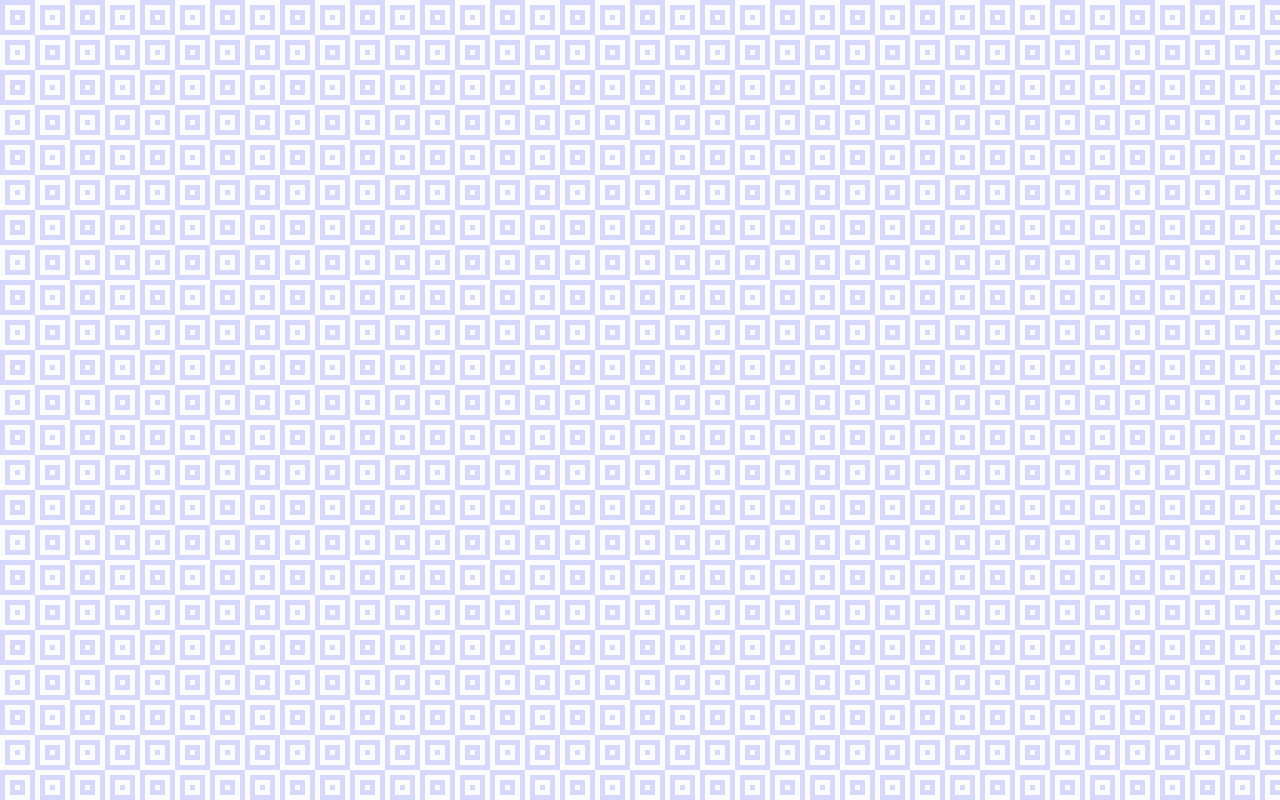
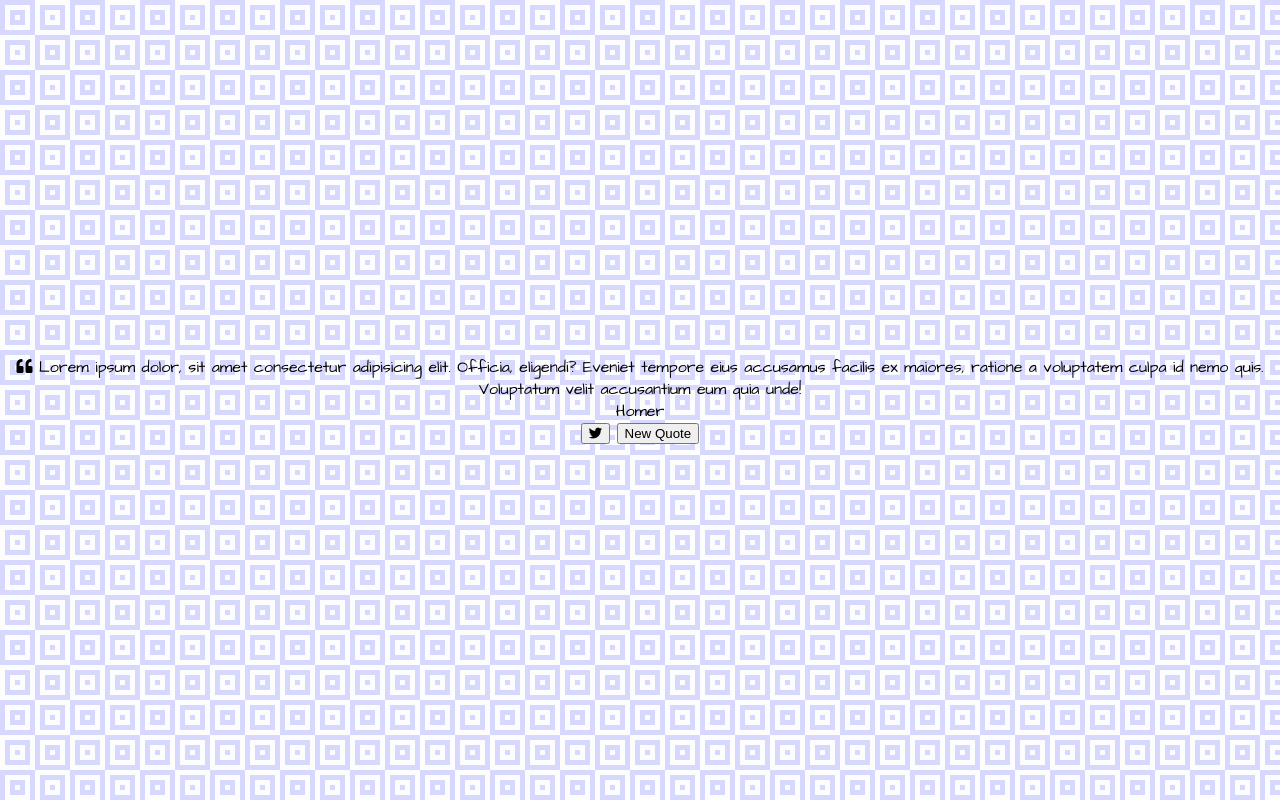
Before and after one commit to ondrissP/quote-generator, a plain HTML site: page index.html in a window 1280 px wide. Drawn offline with Linux system fonts and the light colour scheme.

Commit message:
HTML structure

```diff
--- a/index.html
+++ b/index.html
@@ -9,6 +9,27 @@
     <link rel="stylesheet" href="style.css">
 </head>
 <body>
+    <main class="quote-container" id="quote-container">
+        <!-- Quote -->
+        <div class="quote-text">
+            <i class="fas fa-quote-left"></i>
+            <span id="quote"> Lorem ipsum dolor, sit amet consectetur adipisicing elit. Officia, eligendi? Eveniet tempore eius accusamus facilis ex maiores, ratione a voluptatem culpa id nemo quis. Voluptatum velit accusantium eum quia unde!</span>
+        </div>
+        <!-- Author -->
+        <div class="quote-author">
+            <span id="author">Homer</span>
+        </div>
+        <!-- Buttons -->
+        <div class="btn-container">
+            <button class="twitter-button" id="twitter" title="Tweet it">
+                <i class="fab fa-twitter"></i>
+            </button>
+            <button id="new-quote">New Quote</button>
+        </div>
+
+
+    </main>
+
     <!-- Script -->
     <script src="script.js"></script>
 </body>
```
